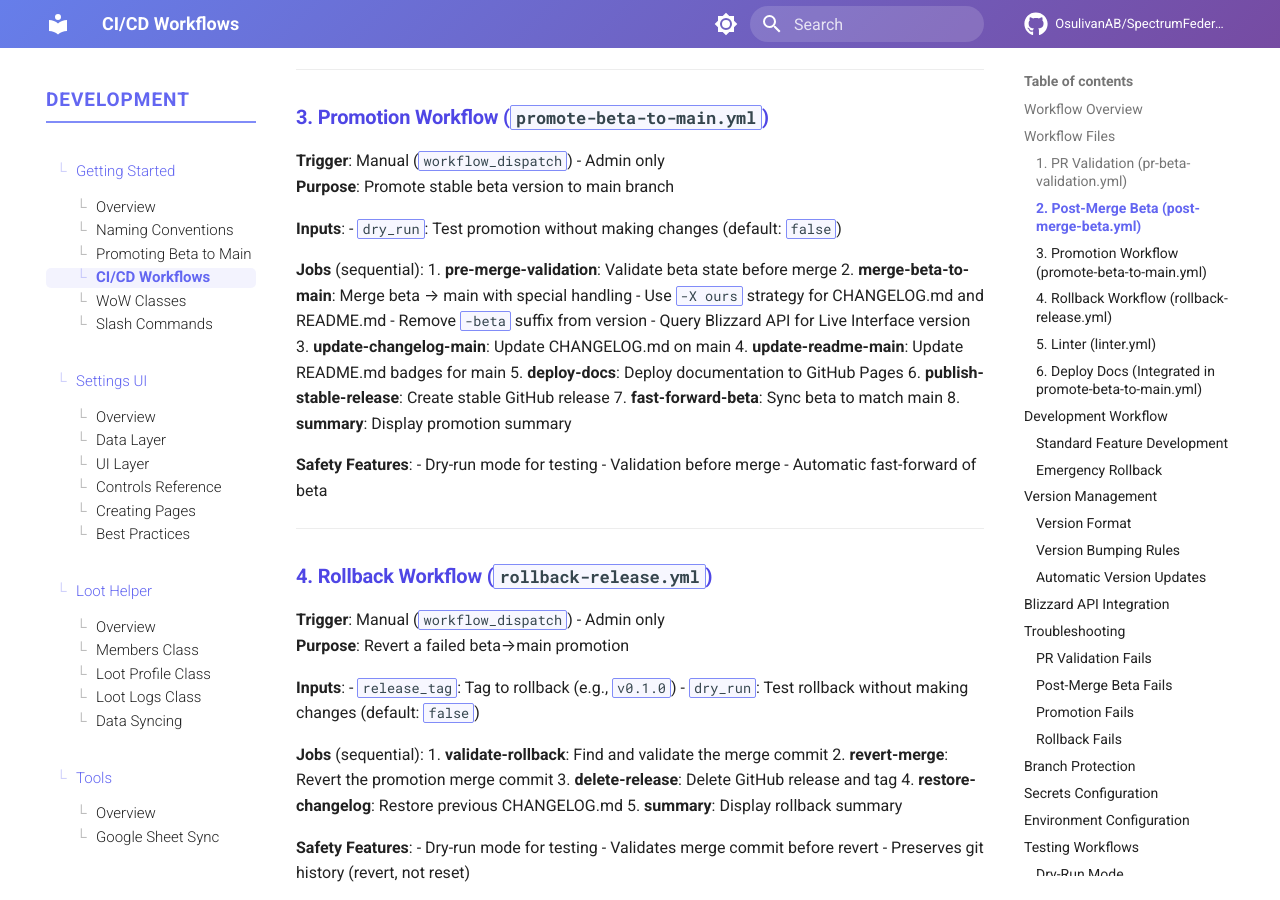
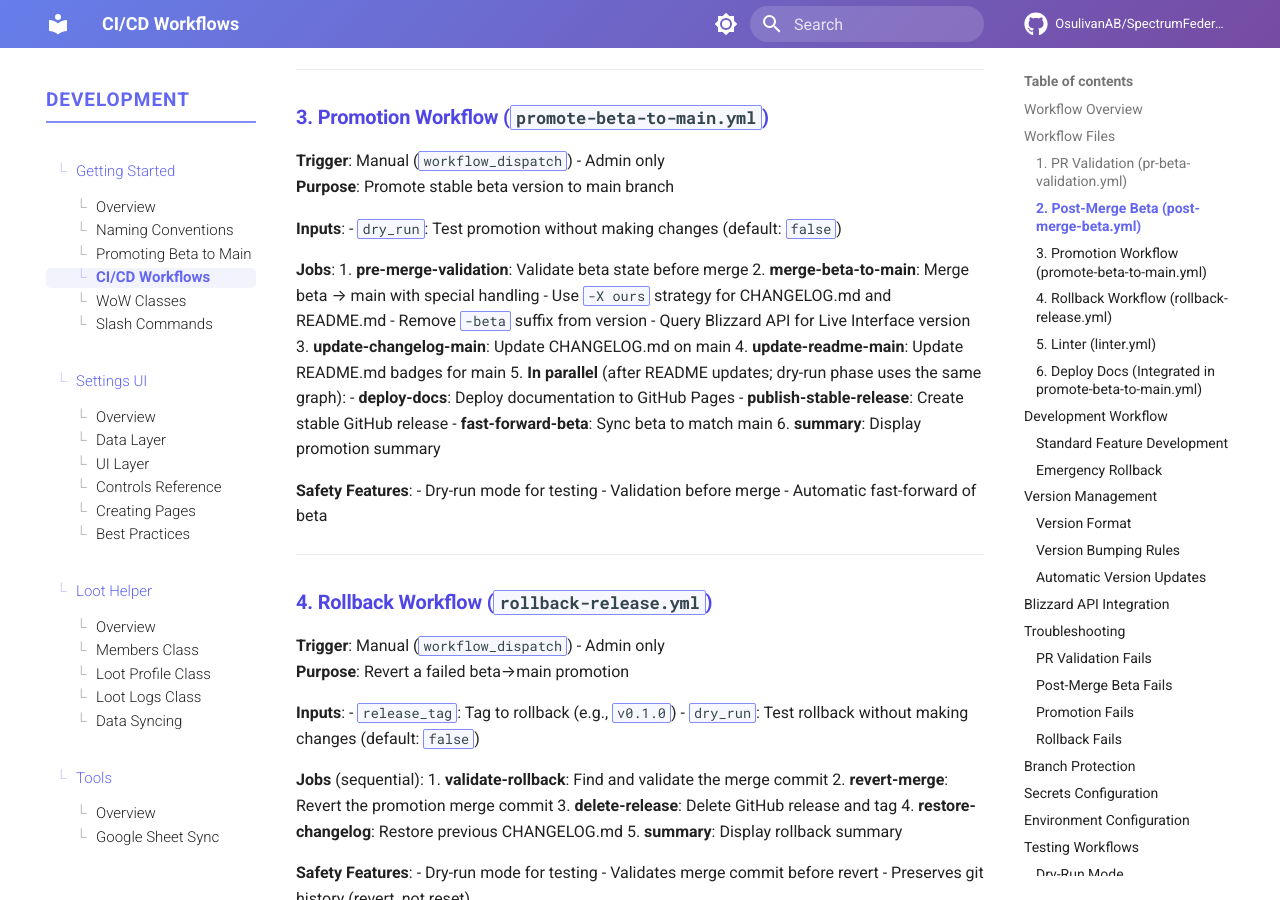
Before and after one commit to OsulivanAB/SpectrumFederation, an MkDocs documentation site: the page built from docs/development/getting-started/workflows.md, in a window 1280 px wide and 900 px high, scrolled down 2147 px. Built offline with MkDocs 1.6.1 and Material for MkDocs 9.7.7, drawn with Linux system fonts in a browser that asks for light colours; comment, search, counter and statistics services are not loaded.

Commit message:
chore: remove deploy-docs from workflow dependencies for stable release promotion

```diff
--- a/docs/development/getting-started/workflows.md
+++ b/docs/development/getting-started/workflows.md
@@ -58,7 +58,7 @@ graph TB
 **Inputs**:
 - `dry_run`: Test promotion without making changes (default: `false`)
 
-**Jobs** (sequential):
+**Jobs**:
 1. **pre-merge-validation**: Validate beta state before merge
 2. **merge-beta-to-main**: Merge beta → main with special handling
    - Use `-X ours` strategy for CHANGELOG.md and README.md
@@ -66,10 +66,11 @@ graph TB
    - Query Blizzard API for Live Interface version
 3. **update-changelog-main**: Update CHANGELOG.md on main
 4. **update-readme-main**: Update README.md badges for main
-5. **deploy-docs**: Deploy documentation to GitHub Pages
-6. **publish-stable-release**: Create stable GitHub release
-7. **fast-forward-beta**: Sync beta to match main
-8. **summary**: Display promotion summary
+5. **In parallel** (after README updates; dry-run phase uses the same graph):
+   - **deploy-docs**: Deploy documentation to GitHub Pages
+   - **publish-stable-release**: Create stable GitHub release
+   - **fast-forward-beta**: Sync beta to match main
+6. **summary**: Display promotion summary
 
 **Safety Features**:
 - Dry-run mode for testing
```
Also changed, not shown: 1 other file.
